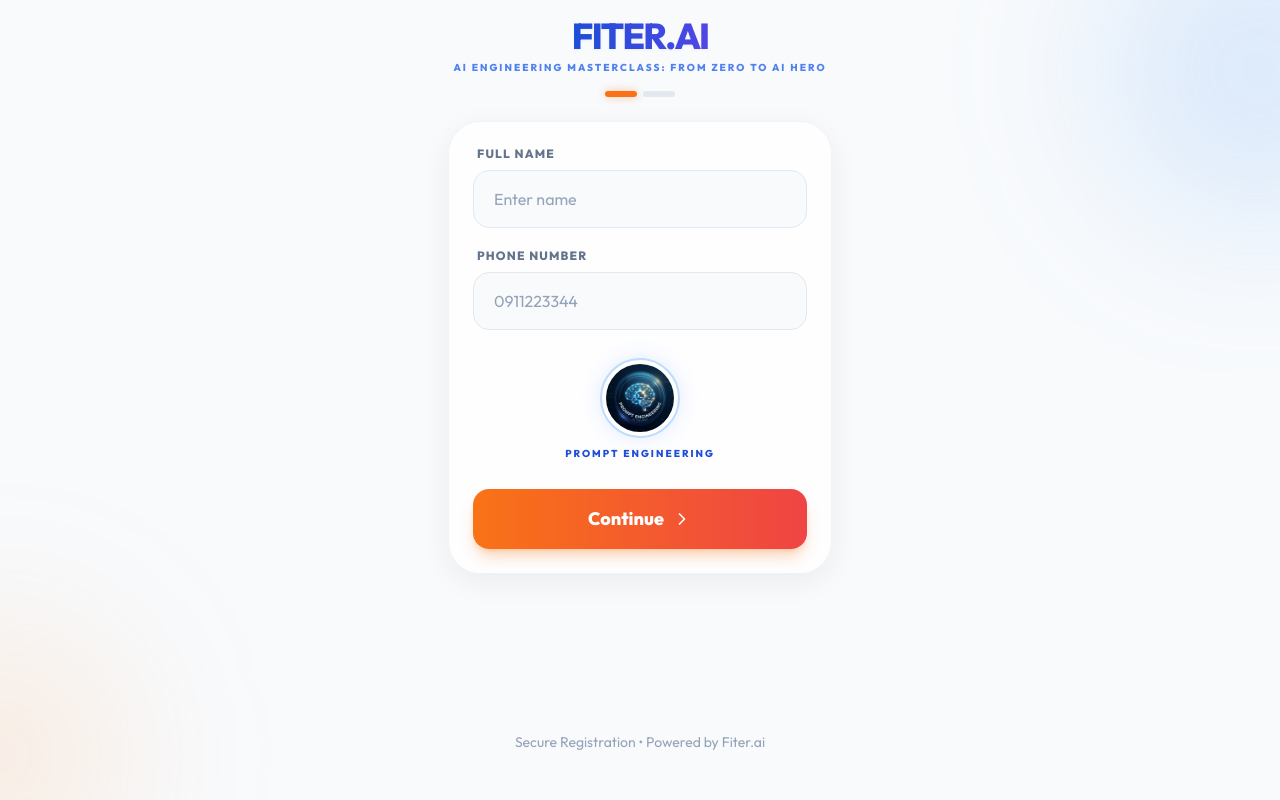
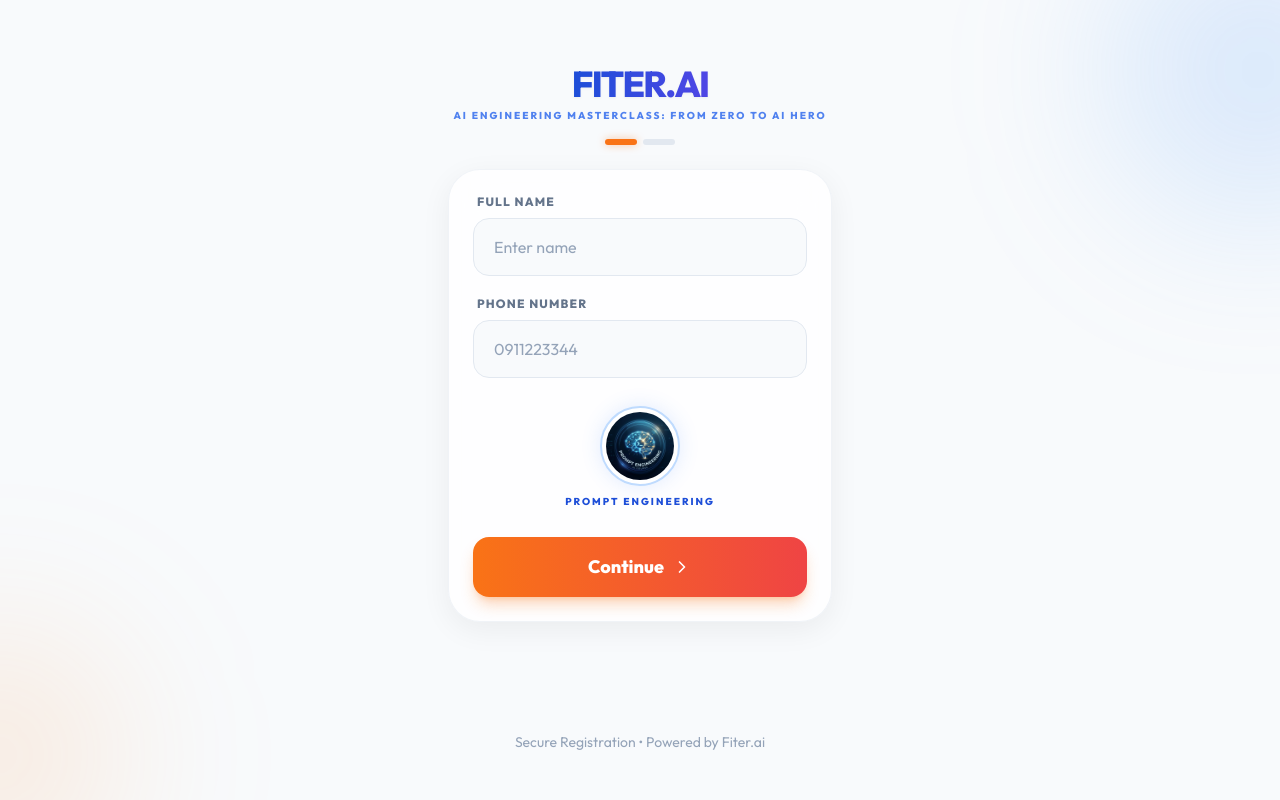
Before and after one commit to elias2025new/fiter.ai, a React (Vite) app in the folder client/: page / in a window 1280 px wide. Built offline with nearby package versions, Linux system fonts and the light colour scheme.

Commit message:
Adjust top padding for native fullscreen mode UI overlay

```diff
--- a/client/src/App.tsx
+++ b/client/src/App.tsx
@@ -132,7 +132,7 @@
   }
 
   return (
-    <div className="min-h-screen bg-slate-50 text-slate-900 p-4 flex flex-col items-center justify-center overflow-x-hidden selection:bg-blue-100">
+    <div className="min-h-screen bg-slate-50 text-slate-900 px-4 pb-4 pt-16 flex flex-col items-center justify-center overflow-x-hidden selection:bg-blue-100">
       <div className="fixed inset-0 overflow-hidden pointer-events-none">
         <div className="absolute top-[-10%] right-[-10%] w-[300px] h-[300px] bg-blue-400/20 rounded-full blur-[80px]" />
         <div className="absolute bottom-[-10%] left-[-10%] w-[250px] h-[250px] bg-orange-400/15 rounded-full blur-[80px]" />
```
